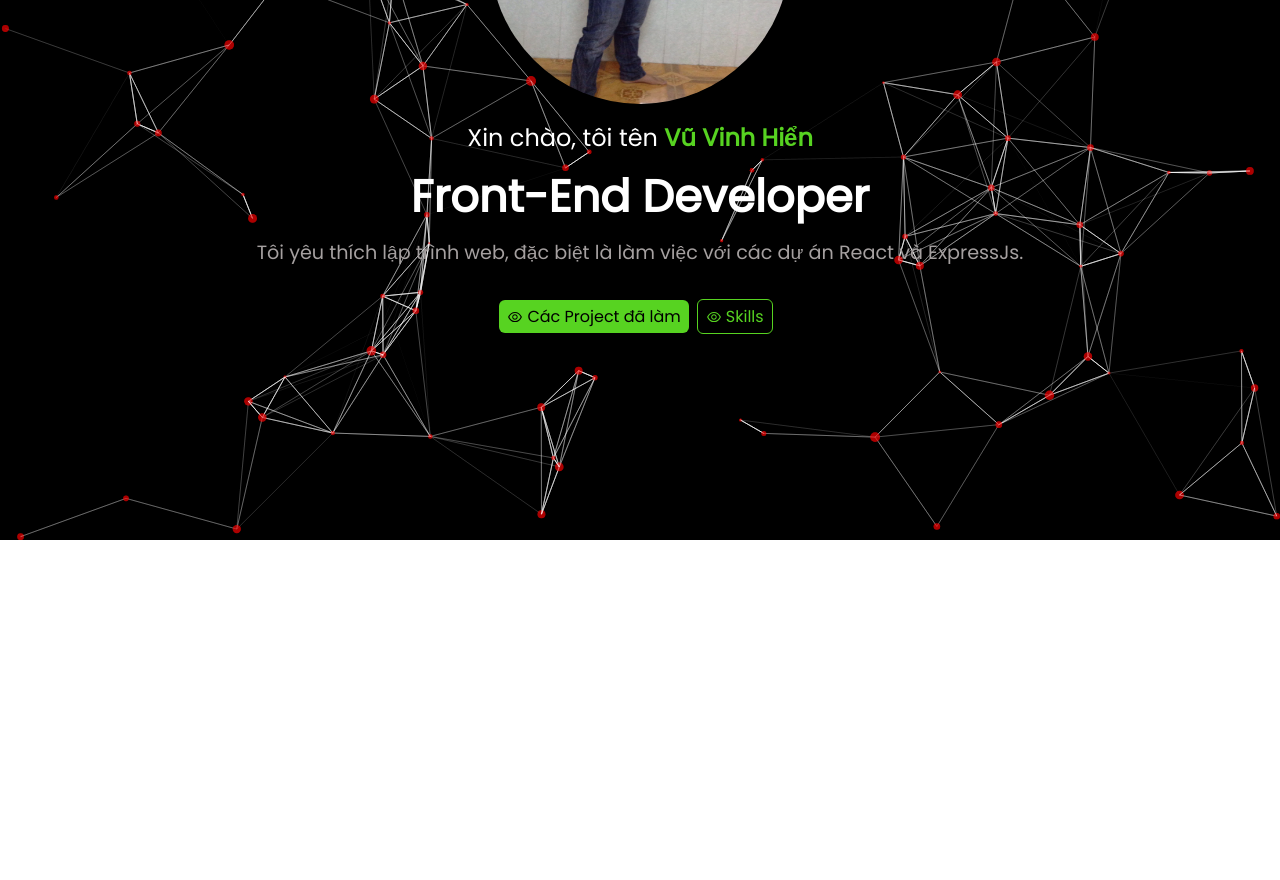
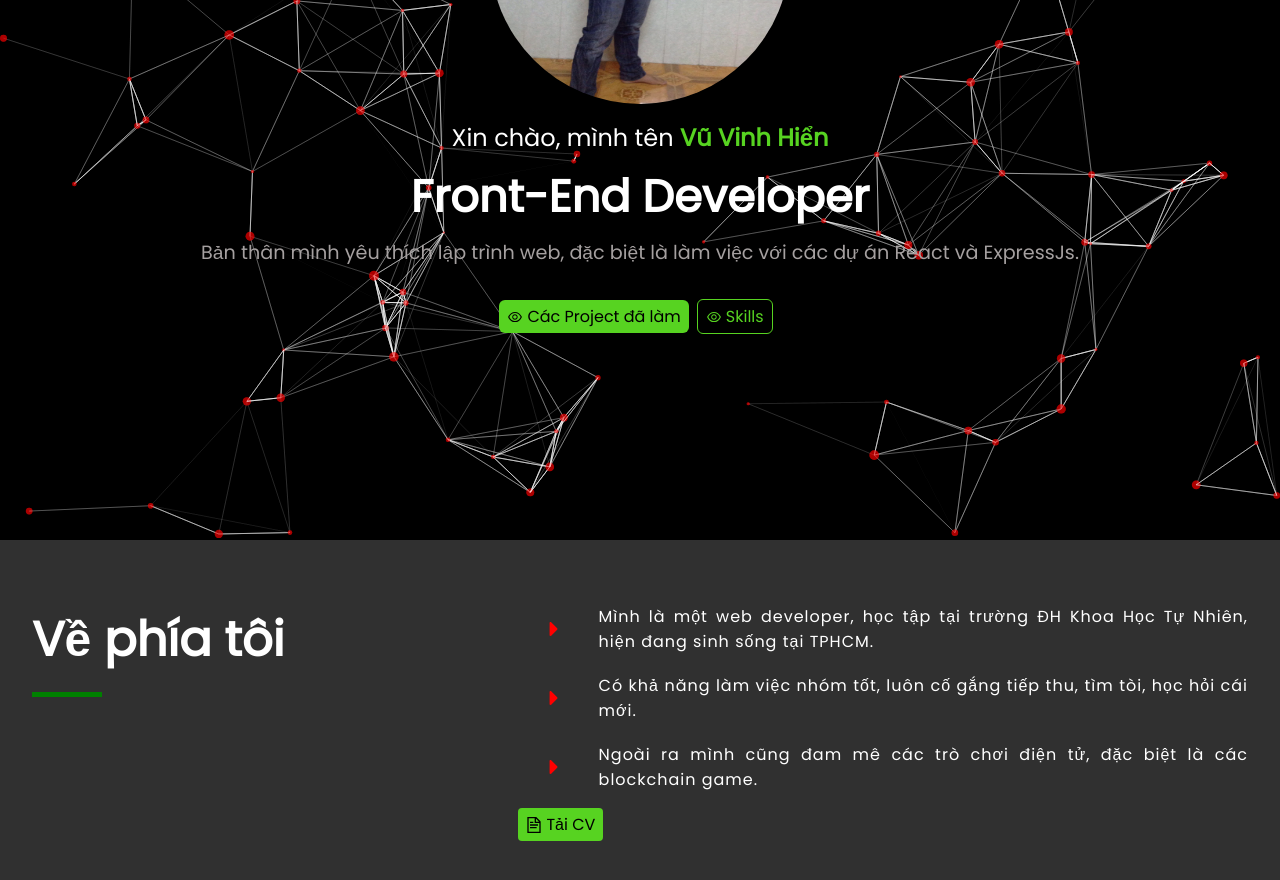
Before and after one commit to hienhhcc/personal_portfolio, a React (Create React App) app: page / in a window 1280 px wide. Shown: the part 260-1140 px from the top of the page. Before the commit the page ends 800 px from the top, so only its background shows below. Built offline with nearby package versions, Linux system fonts and the light colour scheme.

Commit message:
Update About Component

```diff
--- a/src/components/Button/styles/Button.module.scss
+++ b/src/components/Button/styles/Button.module.scss
@@ -2,4 +2,13 @@
   font: inherit;
   padding: 0.25rem 0.5rem;
   border: none;
+  border-radius: 5px;
+  background: #57d321;
+  width: 150px;
+  color: #000;
+
+  &:hover {
+    cursor: pointer;
+    background: #6dff2f;
+  }
 }
--- /dev/null
+++ b/src/components/LineBreak/index.js
@@ -0,0 +1,7 @@
+import classes from './styles/LineBreak.module.scss';
+
+const LineBreak = () => {
+  return <hr className={classes.LineBreak} />;
+};
+
+export default LineBreak;
--- /dev/null
+++ b/src/components/LineBreak/styles/LineBreak.module.scss
@@ -0,0 +1,9 @@
+.LineBreak {
+  margin: 0;
+  margin-top: 1rem;
+  padding: 0;
+  width: 70px;
+  height: 5px;
+  background: green;
+  border: none;
+}
--- /dev/null
+++ b/src/components/Sections/About/AboutMe/index.js
@@ -0,0 +1,54 @@
+import { FaCaretRight } from 'react-icons/fa';
+import { GrDocumentText } from 'react-icons/gr';
+import { Button, LineBreak } from '../../..';
+
+import classes from './styles/AboutMe.module.scss';
+
+const AboutMe = () => {
+  return (
+    <div className={classes.AboutMe}>
+      <div className={classes.leftContent}>
+        <h2>Về phía tôi</h2>
+        <LineBreak />
+      </div>
+      <div className={classes.rightContent}>
+        <ul>
+          <li>
+            <FaCaretRight className={classes.icon} />
+            <span>
+              Mình là một web developer, học tập tại trường ĐH Khoa Học Tự
+              Nhiên, hiện đang sinh sống tại TPHCM.
+            </span>
+          </li>
+          <li>
+            <FaCaretRight className={classes.icon} />
+            <span>
+              Có khả năng làm việc nhóm tốt, luôn cố gắng tiếp thu, tìm tòi, học
+              hỏi cái mới.
+            </span>
+          </li>
+          <li>
+            <FaCaretRight className={classes.icon} />
+            <span>
+              Ngoài ra mình cũng đam mê các trò chơi điện tử, đặc biệt là các
+              blockchain game.
+            </span>
+          </li>
+        </ul>
+        <div className={classes.action}>
+          <button
+            onClick={() => {
+              console.log('Tai CV');
+            }}
+            className={classes.downloadCVButton}
+          >
+            <GrDocumentText />
+            <span>Tải CV</span>
+          </button>
+        </div>
+      </div>
+    </div>
+  );
+};
+
+export default AboutMe;
--- /dev/null
+++ b/src/components/Sections/About/AboutMe/styles/AboutMe.module.scss
@@ -0,0 +1,75 @@
+.AboutMe {
+  display: flex;
+  justify-content: space-between;
+
+  .leftContent {
+    h2 {
+      width: 100%;
+      margin: 0;
+      padding: 0;
+      font: inherit;
+      font-size: 3rem;
+      font-weight: bold;
+      width: 100%;
+    }
+  }
+
+  .rightContent {
+    text-align: left;
+    letter-spacing: 1px;
+    width: 60%;
+
+    ul {
+      list-style-type: none;
+      margin: 0;
+      padding: 0;
+
+      display: flex;
+      flex-direction: column;
+      gap: 1.2rem;
+      text-align: left;
+
+      li {
+        display: flex;
+        justify-content: center;
+        align-items: center;
+        text-align: justify;
+        gap: 0.5rem;
+        width: 100%;
+
+        .icon {
+          width: 10%;
+          font-size: 1.5rem;
+          color: red;
+        }
+
+        span {
+          width: 90%;
+        }
+      }
+    }
+
+    .action {
+      margin-top: 1rem;
+      text-align: right;
+
+      .downloadCVButton {
+        font: inherit;
+        padding: 0.25rem 0.5rem;
+        border: none;
+        border-radius: 4px;
+
+        display: flex;
+        justify-content: center;
+        align-items: center;
+        gap: 0.25rem;
+        background: #57d321;
+
+        &:hover {
+          cursor: pointer;
+          background: #6dff2f;
+        }
+      }
+    }
+  }
+}
--- a/src/components/Sections/About/index.js
+++ b/src/components/Sections/About/index.js
@@ -1,9 +1,13 @@
-import classes from './styles/About.module.scs`s';
+import AboutMe from './AboutMe';
+
+import classes from './styles/About.module.scss';
 
 const About = () => {
-  return <section id="about" className={classes.About}>
-
-  </section>;
+  return (
+    <section id="about" className={classes.About}>
+      <AboutMe />
+    </section>
+  );
 };
 
 export default About;
--- a/src/components/Sections/About/styles/About.module.scss
+++ b/src/components/Sections/About/styles/About.module.scss
@@ -0,0 +1,7 @@
+.About {
+  position: relative;
+  z-index: 1;
+
+  background-color: #303030;
+  padding: 4rem 2rem;
+}
--- a/src/components/Sections/Home/index.js
+++ b/src/components/Sections/Home/index.js
@@ -106,13 +106,13 @@ const Home = () => {
               <img src={avatar} alt="Avatar" />
             </div>
             <div className={classes.hi}>
-              Xin chào, tôi tên{' '}
+              Xin chào, mình tên{' '}
               <span className={classes.name}>Vũ Vinh Hiển</span>
             </div>
             <div className={classes.job}>Front-End Developer</div>
             <div className={classes.text}>
-              Tôi yêu thích lập trình web, đặc biệt là làm việc với các dự án
-              React và ExpressJs.
+              Bản thân mình yêu thích lập trình web, đặc biệt là làm việc với
+              các dự án React và ExpressJs.
             </div>
             <div className={classes.actions}>
               <a href="#portfolio" className={classes.actionButton}>
--- /dev/null
+++ b/src/components/Sections/Skills/index.js
@@ -0,0 +1,3 @@
+const Skills = () => {};
+
+export default Skills;
--- a/src/components/index.js
+++ b/src/components/index.js
@@ -1,6 +1,8 @@
 import MainHeader from './MainHeader';
 import Container from './Container';
 import Home from './Sections/Home';
+import About from './Sections/About';
 import Button from './Button';
+import LineBreak from './LineBreak';
 
-export { MainHeader, Container, Home, Button };
+export { MainHeader, Container, Home, Button, About, LineBreak };
--- a/src/containers/LandingPage/index.js
+++ b/src/containers/LandingPage/index.js
@@ -1,4 +1,4 @@
-import { MainHeader, Home } from '../../components';
+import { MainHeader, Home, About } from '../../components';
 
 const LandingPage = () => {
   return (
@@ -6,7 +6,7 @@ const LandingPage = () => {
       <MainHeader />
       <main>
         <Home />
-        {/* About */}
+        <About />
         {/* Portfolio */}
         {/* Contact */}
       </main>
```
